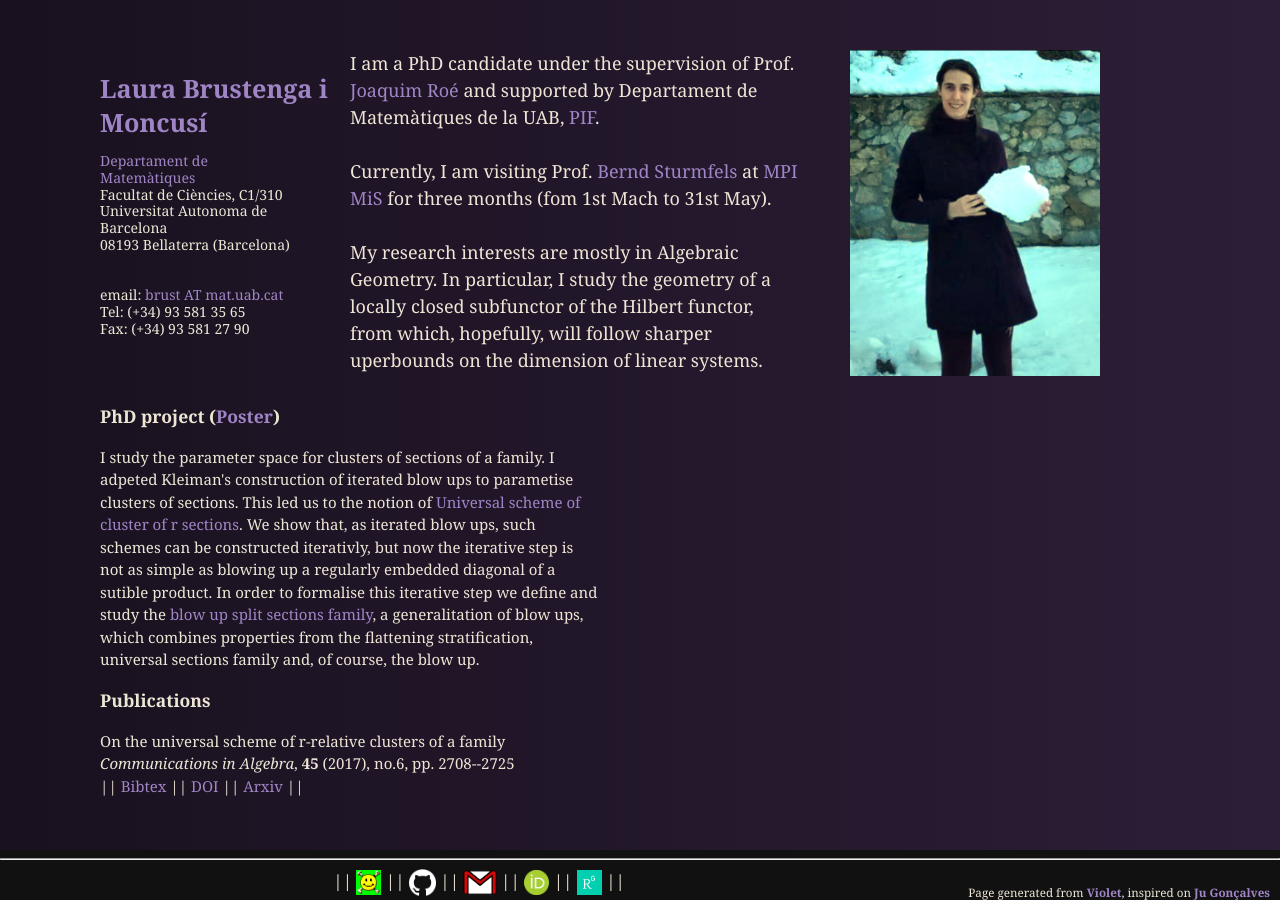
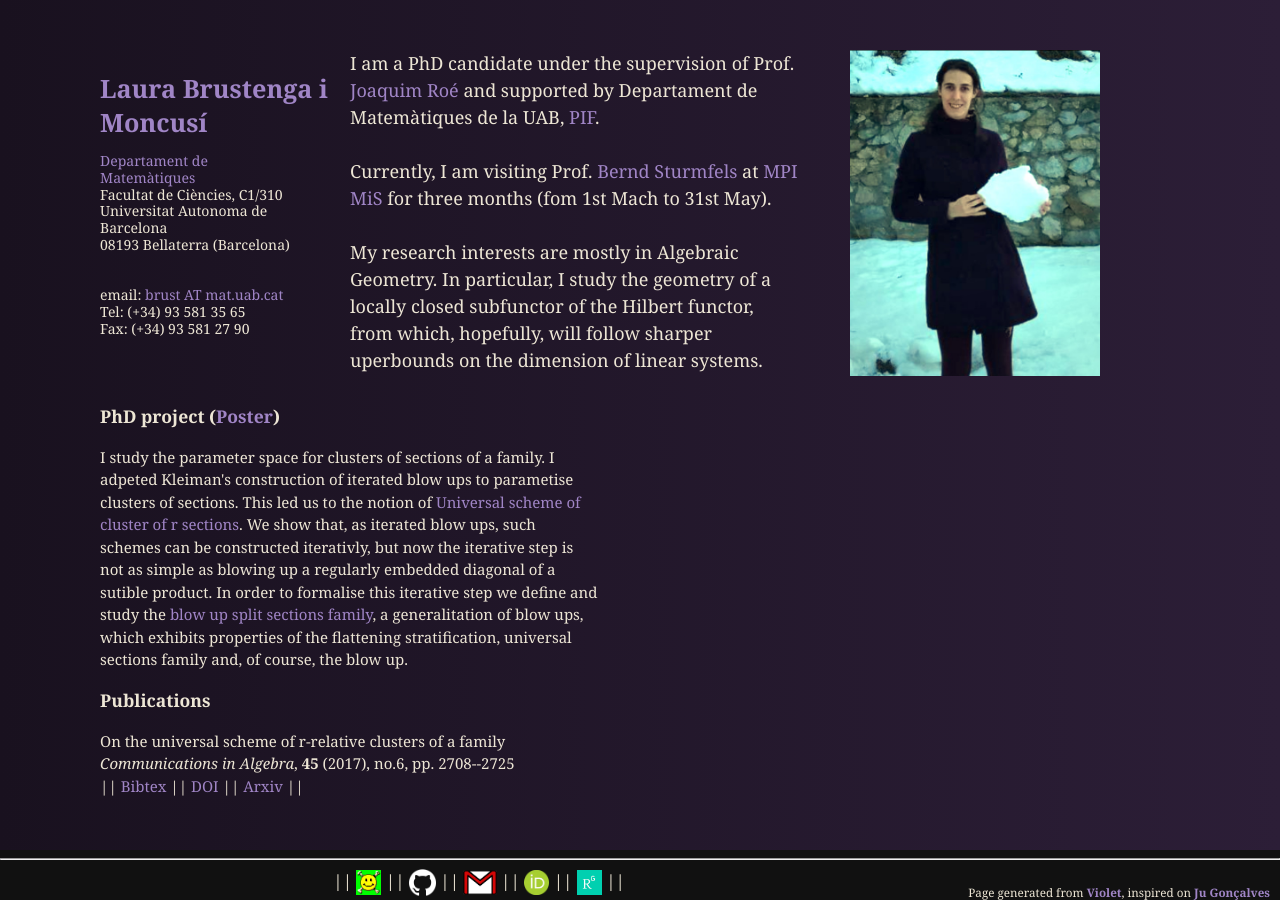
Before and after one commit to LauraBMo/LauraBMo.github.io, a Jekyll site: the page built from index.html, in a window 1280 px wide. Built offline with Jekyll 4.4.1, drawn with Linux system fonts in a browser that asks for light colours.

Commit message:
fixing PhD project

```diff
--- a/index.html
+++ b/index.html
@@ -45,7 +45,7 @@ title: Home
     I adpeted Kleiman's construction of iterated blow ups to parametise clusters of sections.
     This led us to the notion of <a href="https://arxiv.org/abs/1408.0552">Universal scheme of cluster of r sections</a>.
     We show that, as iterated blow ups, such schemes can be constructed iterativly, but now the iterative step is not as simple as blowing up a regularly embedded diagonal of a sutible product.
-    In order to formalise this iterative step we define and study the <a href="https://arxiv.org/abs/1808.03062">blow up split sections family</a>, a generalitation of blow ups, which combines properties from the flattening stratification, universal sections family and, of course, the blow up.</br>
+    In order to formalise this iterative step we define and study the <a href="https://arxiv.org/abs/1808.03062">blow up split sections family</a>, a generalitation of blow ups, which exhibits properties of the flattening stratification, universal sections family and, of course, the blow up.</br>
   </p>
 
   <strong><h3>Publications</h3></strong>
```
